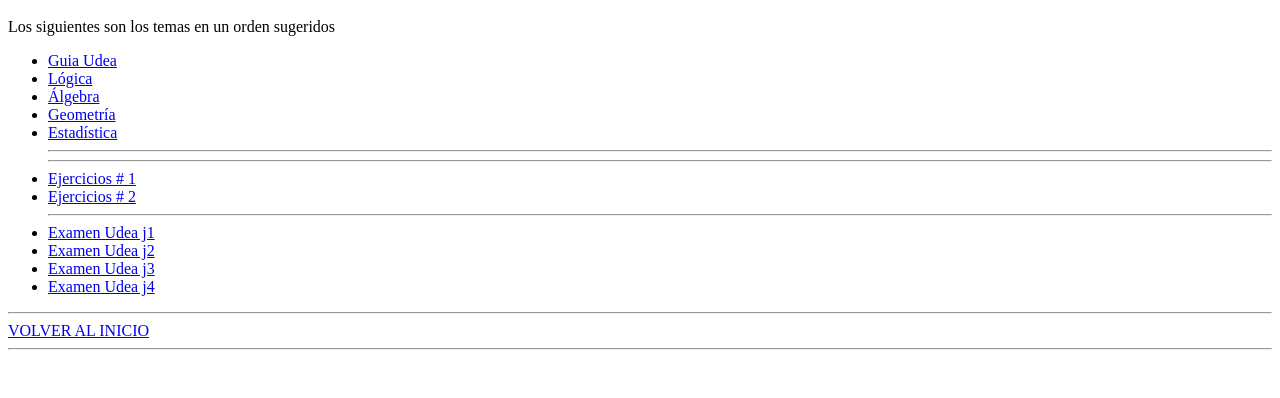
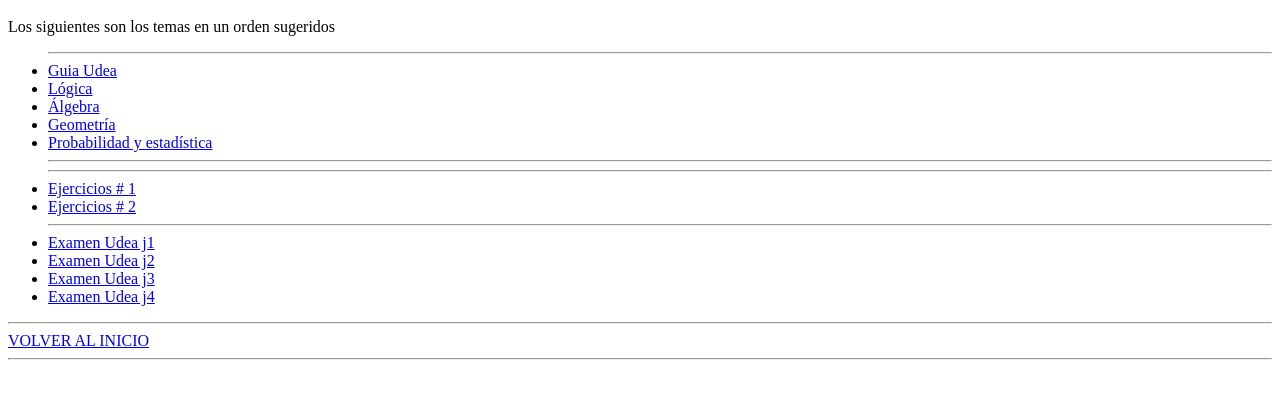
Before and after one commit to eulerAsesorias/eulerasesorias.github.io, a plain HTML site: page razonamientoLogico.html in a window 1280 px wide. Shown: the part 48-446 px from the top of the page. Drawn offline with Linux system fonts and the light colour scheme.

Commit message:
Update razonamientoLogico.html

```diff
--- a/razonamientoLogico.html
+++ b/razonamientoLogico.html
@@ -7,11 +7,12 @@
 		<h1>Razonamiento lógico</h1>
 		<p>Los siguientes son los temas en un orden sugeridos</p>
 		<ul>
+			<hr>
 			<li><a href="https://ayura.udea.edu.co/logicamatematica/" target="_blank">Guia Udea</a></li>
 			<li><a href="https://drive.google.com/drive/folders/14EdEnV9LNvispA6GudAcnG_Qy2WngPUJ?usp=sharing" target="_blank">Lógica</a></li>
-			<li><a href="#">Álgebra</a></li>
+			<li><a href="https://drive.google.com/drive/folders/1jDVe1DJCYd1OZIR8q4TazYEkciMTIeni?usp=sharing" target="_blank">Álgebra</a></li>
 			<li><a href="https://drive.google.com/drive/folders/1h_MopBqM_7xwnr8q6_Q0AdvyvhWGfgQ1?usp=sharing" target="_blank">Geometría</a></li>
-			<li><a href="#">Estadística</a></li>
+			<li><a href="https://drive.google.com/drive/folders/1s83MQFYa_dvh-B3DA1OWhX3JvKY0isT0?usp=sharing" target="_blank">Probabilidad y estadística</a></li>
 			<hr>
 			<hr>
 			<li><a href="https://drive.google.com/file/d/1-Fth_f3KF1kaWxozCdpmZK6aX8Oqfu60/view" target="_blank">Ejercicios # 1</a></li>
```
